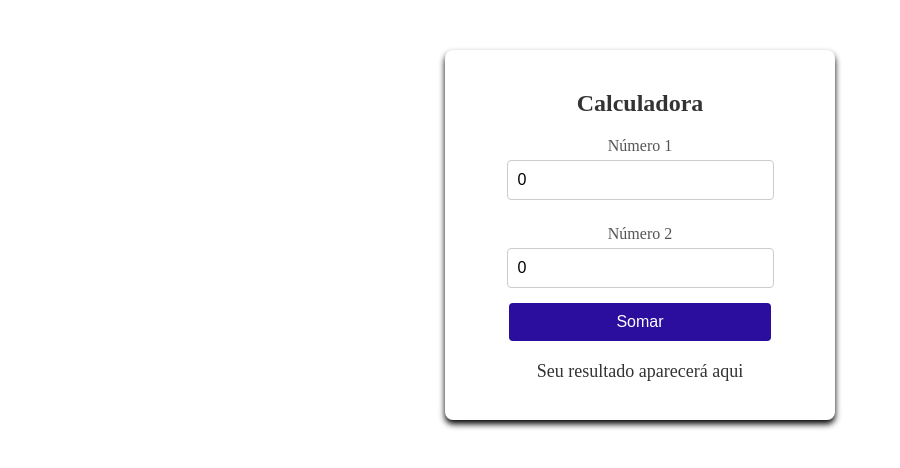
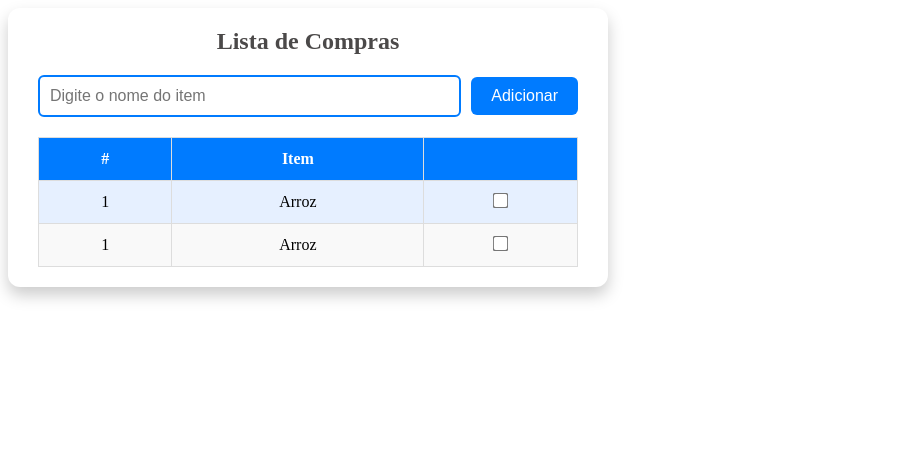
Before and after one commit to Joallisson/conceitos-basicos-angular, an Angular app: page / in a window 1280 px wide. Shown: the top 468 px of the page, without its empty margins (0-900 px from the left). Built offline with nearby package versions, Linux system fonts and the light colour scheme.

Commit message:
Criando o componente de Lista de compras

```diff
--- a/src/app/app.component.html
+++ b/src/app/app.component.html
@@ -1 +1 @@
-<app-calculator></app-calculator>
+<app-shopping-list></app-shopping-list>
--- a/src/app/app.component.ts
+++ b/src/app/app.component.ts
@@ -1,11 +1,11 @@
 import { Component } from '@angular/core';
-import { CalculatorComponent } from './calculator/calculator.component';
+import { ShoppingListComponent } from './shopping-list/shopping-list.component';
 
 
 @Component({
   selector: 'app-root',
   imports: [
-    CalculatorComponent
+    ShoppingListComponent
   ],
   templateUrl: './app.component.html',
   styleUrl: './app.component.scss'
--- /dev/null
+++ b/src/app/shopping-list/shopping-list.component.html
@@ -0,0 +1,35 @@
+<div class="container">
+  <h1>Lista de Compras</h1>
+
+  <form class="add-item-form">
+    <input type="text" id="item" placeholder="Digite o nome do item"/>
+    <button type="submit">Adicionar</button>
+  </form>
+
+  <table>
+    <thead>
+      <tr>
+        <th>#</th>
+        <th>Item</th>
+        <th></th>
+      </tr>
+
+      <tr>
+        <td>1</td>
+        <td>Arroz</td>
+        <td>
+          <input type="checkbox"/>
+        </td>
+      </tr>
+
+      <tr>
+        <td>1</td>
+        <td>Arroz</td>
+        <td>
+          <input type="checkbox"/>
+        </td>
+      </tr>
+    </thead>
+  </table>
+
+</div>
--- /dev/null
+++ b/src/app/shopping-list/shopping-list.component.scss
@@ -0,0 +1,92 @@
+* {
+  margin: 0;
+  padding: 0;
+  box-sizing: border-box;
+}
+
+.container {
+  background: #fff;
+  border-radius: 12px;
+  box-shadow: 0px 8px 16px #ccc;
+  padding: 20px 30px;
+  text-align: center;
+  width: 90%;
+  max-width: 600px;
+}
+
+h1 {
+  font-size: 24px;
+  margin-bottom: 20px;
+  color: #4b4949;
+}
+.add-item-form {
+  display: flex;
+  justify-content: center;
+  align-items: center;
+  gap: 10px;
+  margin-bottom: 20px;
+}
+
+input {
+  flex: 1;
+  padding: 10px;
+  border: 10px;
+  border: 2px solid #007bff;
+  border-radius: 6px;
+  font-size: 16px;
+}
+
+input:focus {
+  outline: none;
+  border-color: #0056b3;
+}
+
+button {
+  padding: 10px 20px;
+  border: none;
+  border-radius: 6px;
+  background: #007bff;
+  color: #fff;
+  font-size: 16px;
+  cursor: pointer;
+  transition: background 0.3s;
+}
+
+button:hover {
+  background: #0056b3;
+}
+
+table {
+  width: 100%;
+  border-collapse: collapse;
+  margin-top: 10px;
+}
+
+thead {
+  color: #fff;
+}
+
+th, td {
+  color: #000;
+  padding: 12px;
+  text-align: center;
+  border: 1px solid #ddd;
+}
+
+th {
+  background: #007bff;
+  color: #fff;
+}
+
+tr:nth-child(odd){
+  background-color: #f9f9f9;
+}
+
+tr:nth-child(even){
+  background-color: #e6f0ff;
+}
+
+input[type="checkbox"]{
+  transform: scale(1.2);
+  cursor: pointer;
+}
```
Also changed, not shown: src/app/shopping-list/shopping-list.component.ts (added, +11 -0 lines), 1 other file (tests, documents, lock files or other folders).
